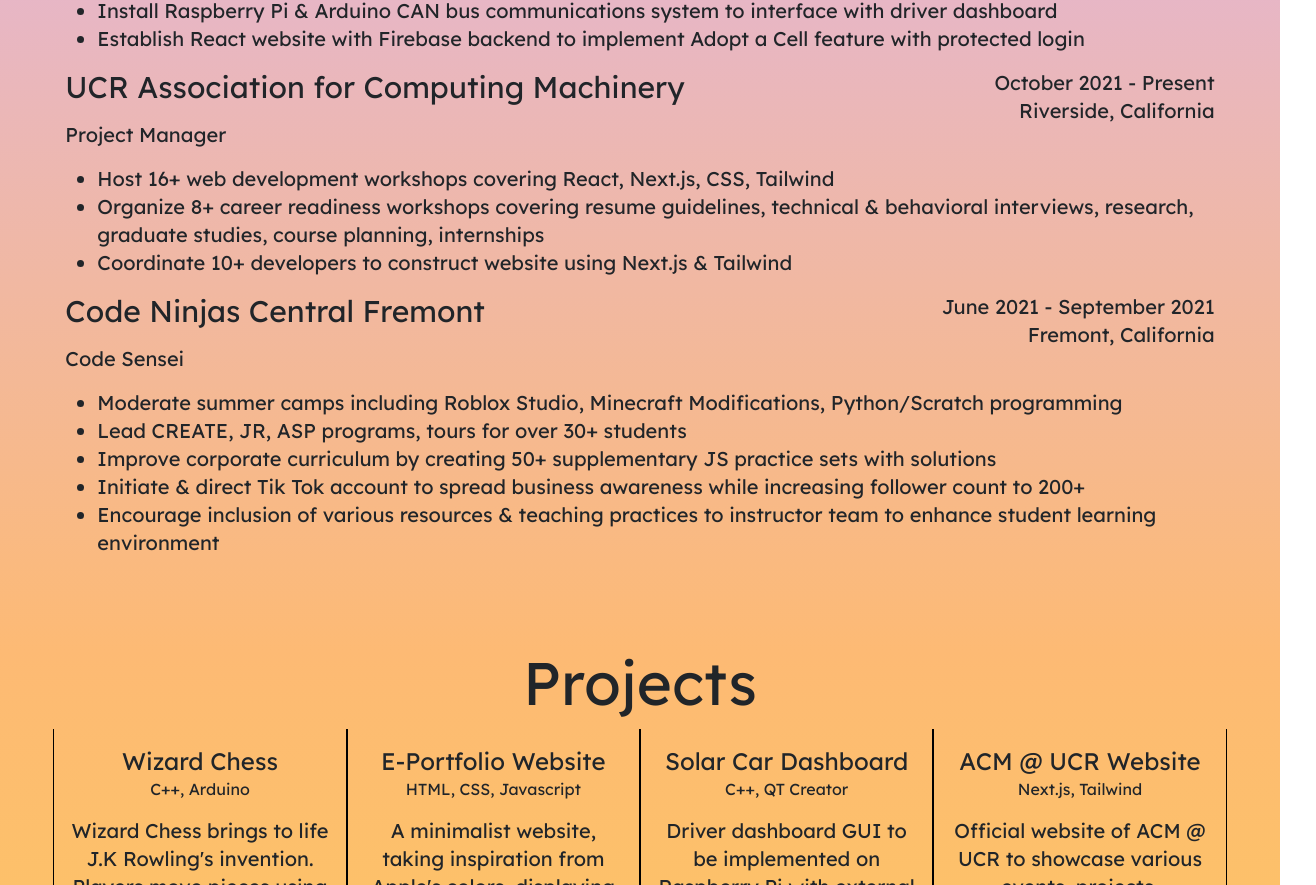
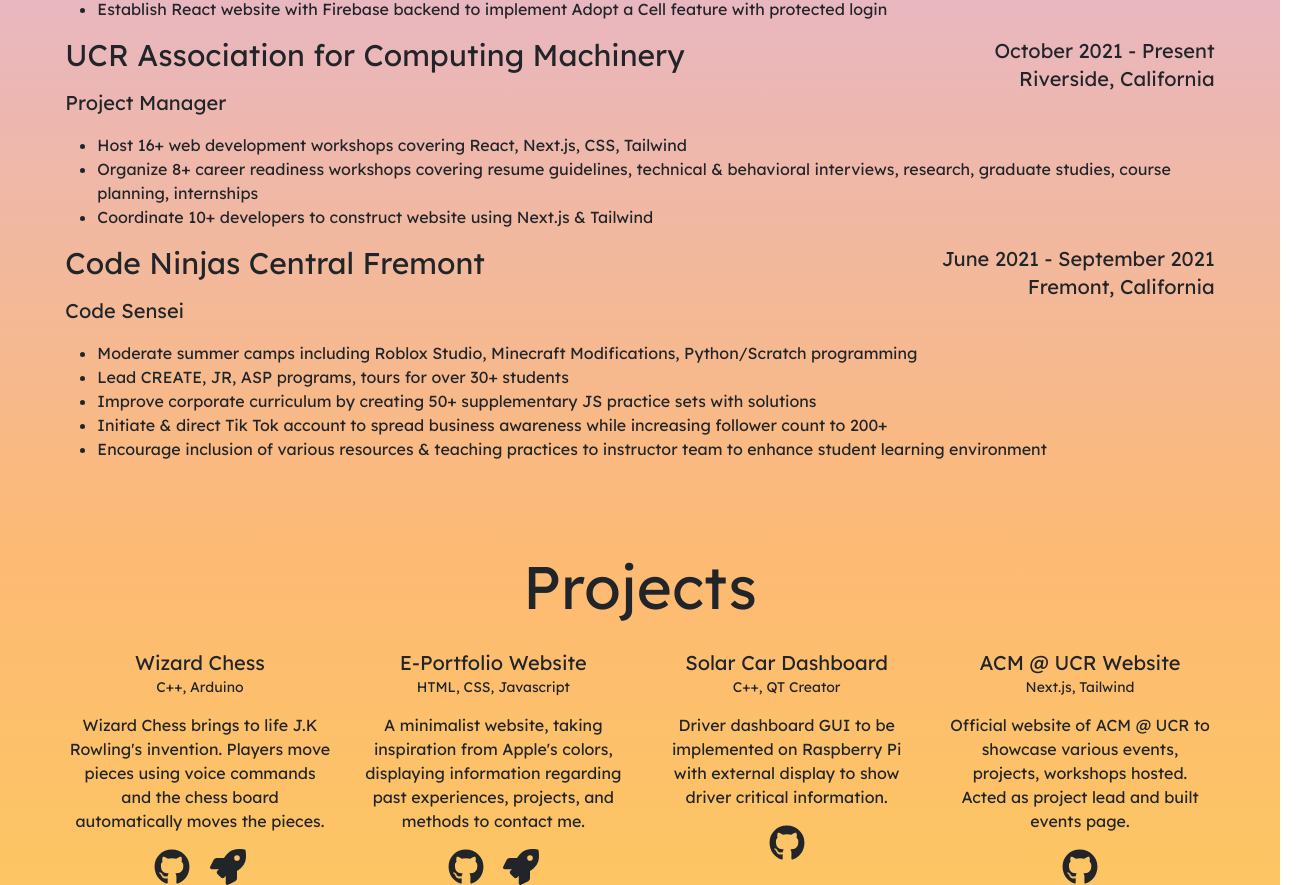
Before and after one commit to shahdivyank/shahdivyank.github.io, a Next.js app: page / in a window 1280 px wide. Shown: the part 1915-2800 px from the top of the page, 1316 px wide, since content can reach past the window. Built offline with nearby package versions, Linux system fonts and the light colour scheme.

Commit message:
font sizes

```diff
--- a/components/Experiences.js
+++ b/components/Experiences.js
@@ -75,7 +75,7 @@
             </div>
             <ul className="list-disc">
               {experience.points.map((point, index) => (
-                <li className="text-xl" key={index}>
+                <li className="text-md" key={index}>
                   {point}
                 </li>
               ))}
--- a/components/Project.js
+++ b/components/Project.js
@@ -5,9 +5,9 @@
 const Project = ({ title, description, github, deployed, built }) => {
   return (
     <div className="flex justify-center items-center flex-col ">
-      <p className="text-2xl text-center m-0 p-0">{title}</p>
-      <p className="text-center text-md">{built}</p>
-      <p className="text-xl text-center">{description}</p>
+      <p className="text-xl text-center m-0 p-0">{title}</p>
+      <p className="text-center text-sm">{built}</p>
+      <p className="text-md text-center">{description}</p>
       <div className="w-1/2 flex justify-evenly items-center">
         <a
           href={github}
--- a/components/Projects.js
+++ b/components/Projects.js
@@ -83,7 +83,7 @@
             xl={3}
             lg={4}
             sm={6}
-            className=" p-3 border-x border-black"
+            className=" p-3 border-1 border-black"
           >
             <Project
               title={project.title}
--- a/components/Workshop.js
+++ b/components/Workshop.js
@@ -4,15 +4,11 @@
 
 const Workshop = ({ name, subtitle, sponsor, date }) => {
   return (
-    <Col
-      lg={3}
-      md={4}
-      xs={6}
-      className={`border-2 ${
+    <Col lg={3} md={4} xs={6} className="font-lexend p-1">
+      <div
+        className={`rounded ${
           date > new Date() ? "text-black" : "text-gray-600"
-      } ${
-        date > new Date() ? "border-black" : "border-gray-600"
-      } rounded font-lexend `}
+        } ${date > new Date() ? "border-black" : "border-gray-600"}`}
       >
         <p className="text-lg text-center">
           {name}
@@ -23,6 +19,7 @@
             {sponsor} - {date.toLocaleDateString()}
           </div>
         </p>
+      </div>
     </Col>
   );
 };
--- a/components/data.js
+++ b/components/data.js
@@ -12,7 +12,7 @@
     date: new Date(2022, 6, 2),
   },
   {
-    name: "React.js",
+    name: "React JS",
     subtitle: "Web Dev Project Series",
     sponsor: "ACM @ UCR",
     date: new Date(2022, 6, 9),
```
Lines whose indentation alone changed are shown as unchanged.
